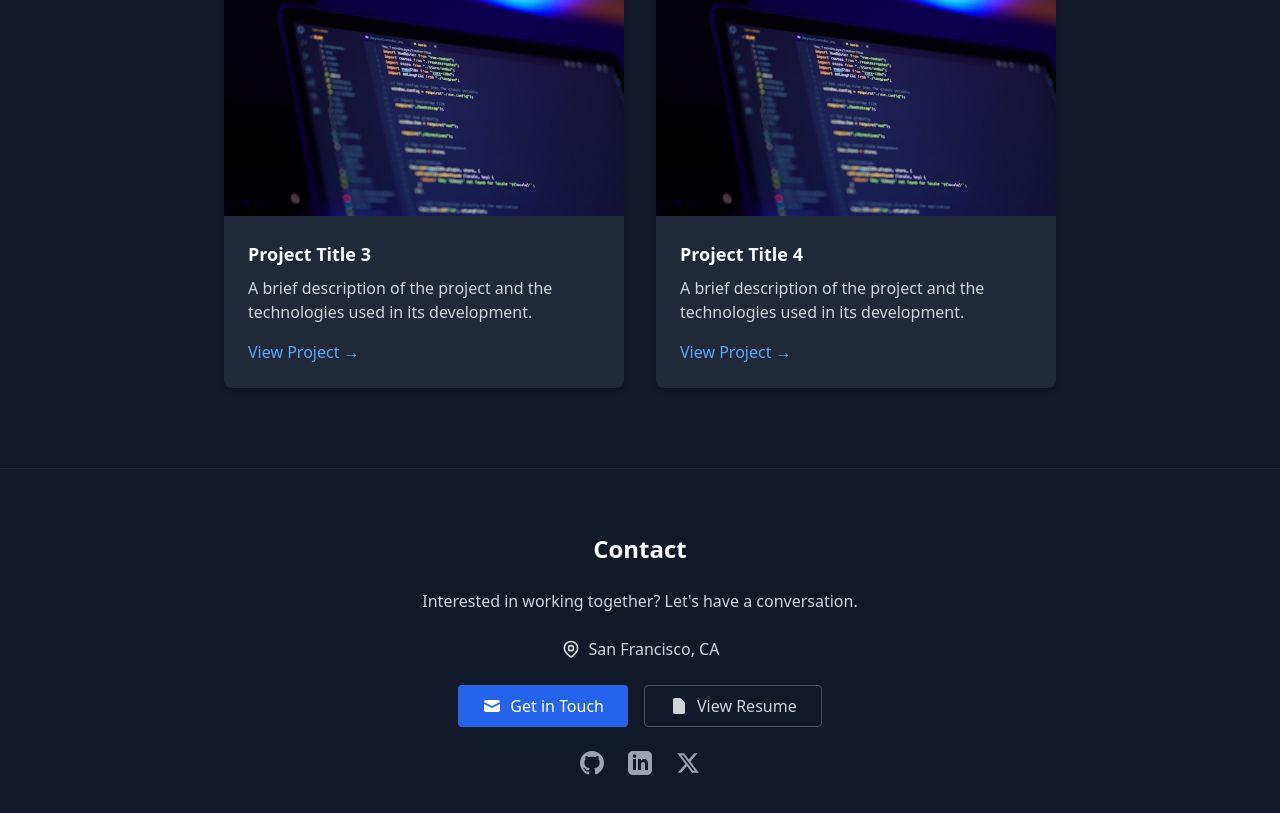
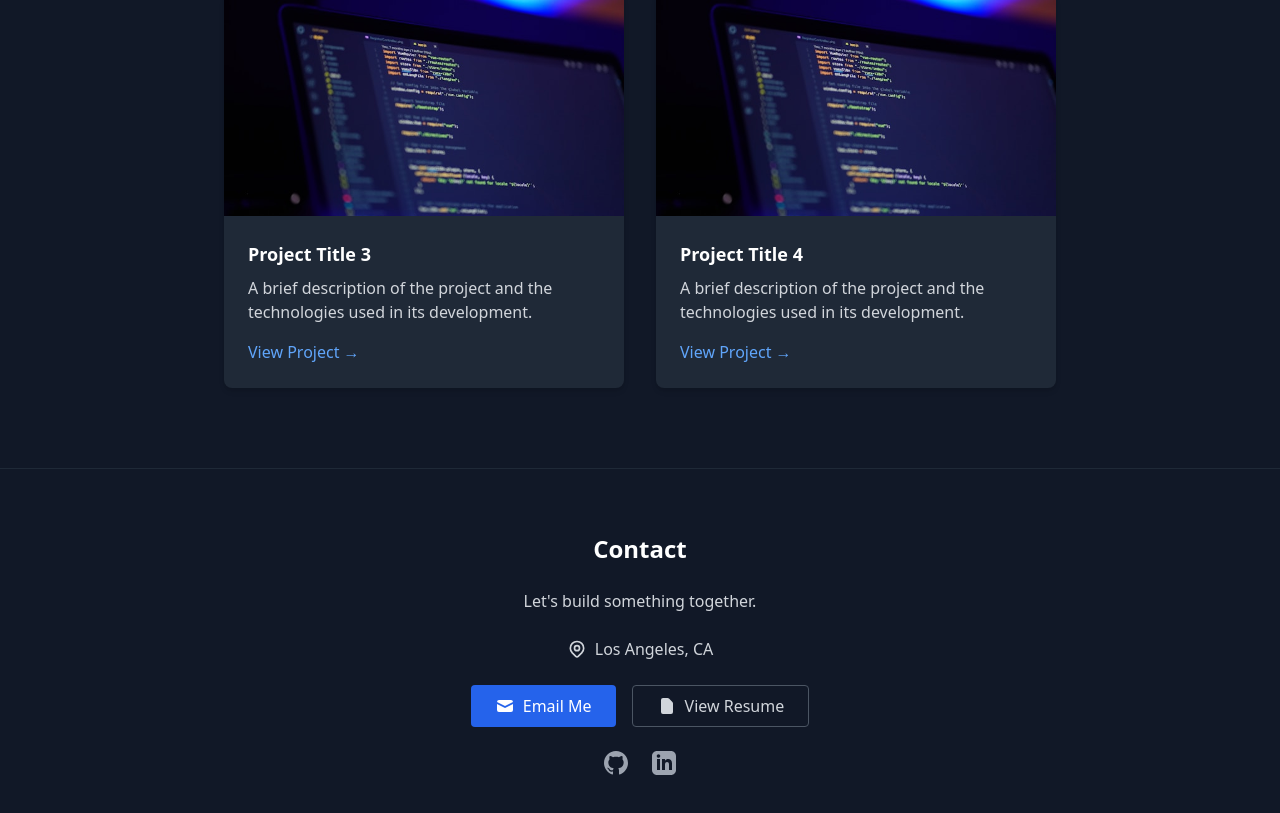
Before and after one commit to alexdomnikov/portfolio-website, a Next.js app: page / in a window 1280 px wide. Shown: the part 1634-2447 px from the top of the page. Built offline with nearby package versions, Linux system fonts and the light colour scheme.

Commit message:
Updating contact section

```diff
--- a/app/components/ContactSection.tsx
+++ b/app/components/ContactSection.tsx
@@ -8,7 +8,7 @@ export default function ContactSection() {
 			<div className="max-w-2xl mx-auto">
 				<motion.div initial={{ opacity: 0, y: 20 }} whileInView={{ opacity: 1, y: 0 }} viewport={{ once: true }} className="text-center space-y-6">
 					<h2 className="text-2xl font-semibold text-white">Contact</h2>
-					<p className="text-gray-300">Interested in working together? Let&apos;s have a conversation.</p>
+					<p className="text-gray-300">Let's build something together.</p>
 
 					{/* Location */}
 					<div className="flex items-center justify-center gap-2 text-gray-300">
@@ -21,20 +21,20 @@ export default function ContactSection() {
 							/>
 							<path strokeLinecap="round" strokeLinejoin="round" strokeWidth="2" d="M15 11a3 3 0 11-6 0 3 3 0 016 0z" />
 						</svg>
-						<span>San Francisco, CA</span>
+						<span>Los Angeles, CA</span>
 					</div>
 
 					{/* Contact Buttons */}
 					<div className="flex flex-col sm:flex-row justify-center gap-4">
 						<a
-							href="mailto:david@example.com"
+							href="mailto:me@alexdomnikov.com"
 							className="px-6 py-2 bg-blue-600 text-white font-medium rounded hover:bg-blue-700 transition-colors inline-flex items-center justify-center gap-2"
 						>
 							<svg className="w-5 h-5" fill="currentColor" viewBox="0 0 20 20">
 								<path d="M2.003 5.884L10 9.882l7.997-3.998A2 2 0 0016 4H4a2 2 0 00-1.997 1.884z" />
 								<path d="M18 8.118l-8 4-8-4V14a2 2 0 002 2h12a2 2 0 002-2V8.118z" />
 							</svg>
-							Get in Touch
+							Email Me
 						</a>
 						<a
 							href="/resume.pdf"
@@ -55,19 +55,14 @@ export default function ContactSection() {
 
 					{/* Social Links */}
 					<div className="flex justify-center gap-6">
-						<a href="https://github.com" target="_blank" rel="noopener noreferrer" className="text-gray-400 hover:text-white transition-colors">
+						<a href="https://github.com/alexdomnikov" target="_blank" rel="noopener noreferrer" className="text-gray-400 hover:text-white transition-colors">
 							<svg className="w-6 h-6" fill="currentColor" viewBox="0 0 24 24">
 								<path d="M12 0c-6.626 0-12 5.373-12 12 0 5.302 3.438 9.8 8.207 11.387.599.111.793-.261.793-.577v-2.234c-3.338.726-4.033-1.416-4.033-1.416-.546-1.387-1.333-1.756-1.333-1.756-1.089-.745.083-.729.083-.729 1.205.084 1.839 1.237 1.839 1.237 1.07 1.834 2.807 1.304 3.492.997.107-.775.418-1.305.762-1.604-2.665-.305-5.467-1.334-5.467-5.931 0-1.311.469-2.381 1.236-3.221-.124-.303-.535-1.524.117-3.176 0 0 1.008-.322 3.301 1.23.957-.266 1.983-.399 3.003-.404 1.02.005 2.047.138 3.006.404 2.291-1.552 3.297-1.23 3.297-1.23.653 1.653.242 2.874.118 3.176.77.84 1.235 1.911 1.235 3.221 0 4.609-2.807 5.624-5.479 5.921.43.372.823 1.102.823 2.222v3.293c0 .319.192.694.801.576 4.765-1.589 8.199-6.086 8.199-11.386 0-6.627-5.373-12-12-12z" />
 							</svg>
 						</a>
-						<a href="https://linkedin.com" target="_blank" rel="noopener noreferrer" className="text-gray-400 hover:text-blue-400 transition-colors">
+						<a href="https://www.linkedin.com/in/alex-domnikov" target="_blank" rel="noopener noreferrer" className="text-gray-400 hover:text-blue-400 transition-colors">
 							<svg className="w-6 h-6" fill="currentColor" viewBox="0 0 24 24">
 								<path d="M19 0h-14c-2.761 0-5 2.239-5 5v14c0 2.761 2.239 5 5 5h14c2.762 0 5-2.239 5-5v-14c0-2.761-2.238-5-5-5zm-11 19h-3v-11h3v11zm-1.5-12.268c-.966 0-1.75-.79-1.75-1.764s.784-1.764 1.75-1.764 1.75.79 1.75 1.764-.783 1.764-1.75 1.764zm13.5 12.268h-3v-5.604c0-3.368-4-3.113-4 0v5.604h-3v-11h3v1.765c1.396-2.586 7-2.777 7 2.476v6.759z" />
-							</svg>
-						</a>
-						<a href="https://twitter.com" target="_blank" rel="noopener noreferrer" className="text-gray-400 hover:text-blue-400 transition-colors">
-							<svg className="w-6 h-6" fill="currentColor" viewBox="0 0 24 24">
-								<path d="M18.244 2.25h3.308l-7.227 8.26 8.502 11.24H16.17l-5.214-6.817L4.99 21.75H1.68l7.73-8.835L1.254 2.25H8.08l4.713 6.231zm-1.161 17.52h1.833L7.084 4.126H5.117z" />
 							</svg>
 						</a>
 					</div>
```
